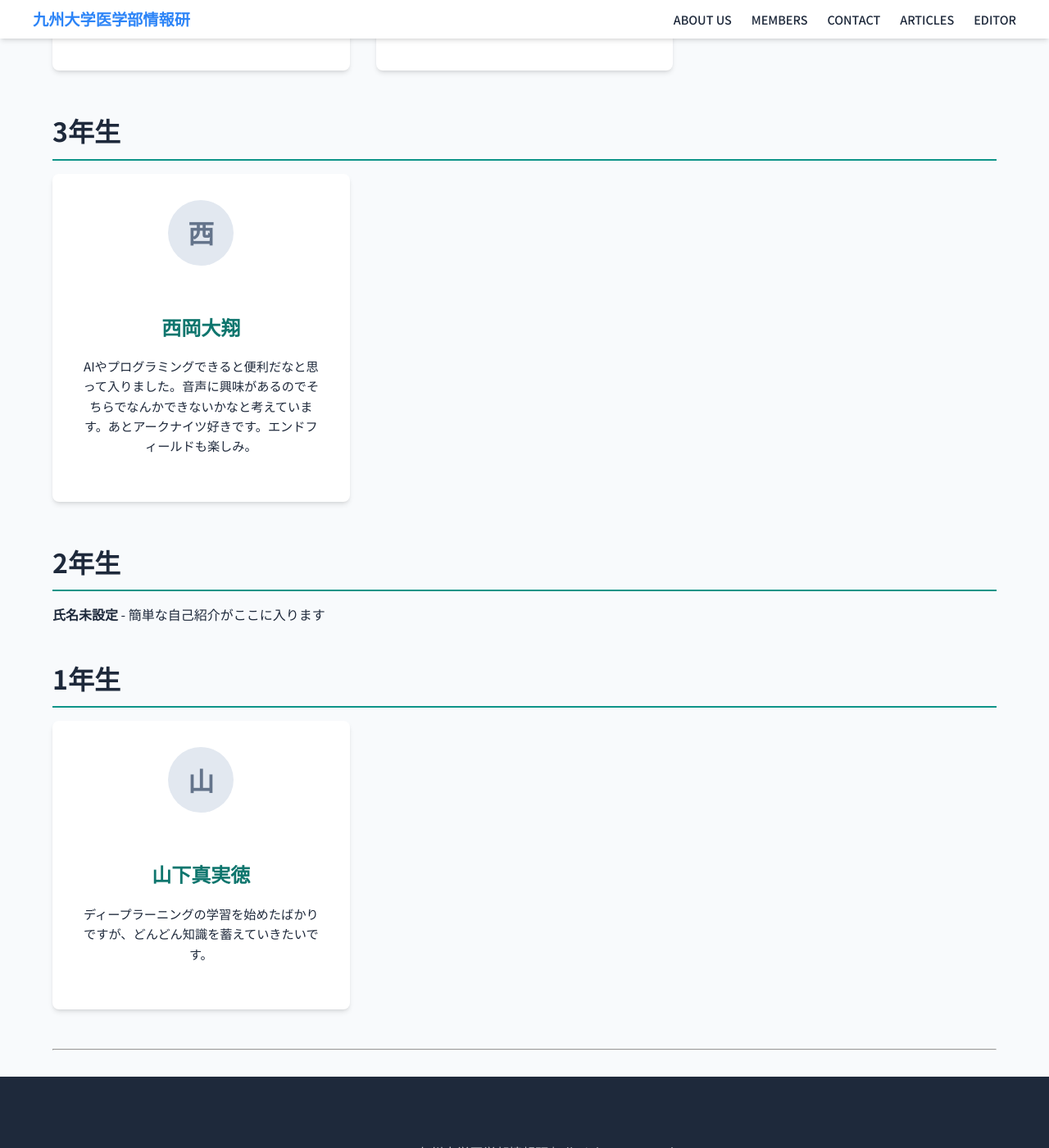
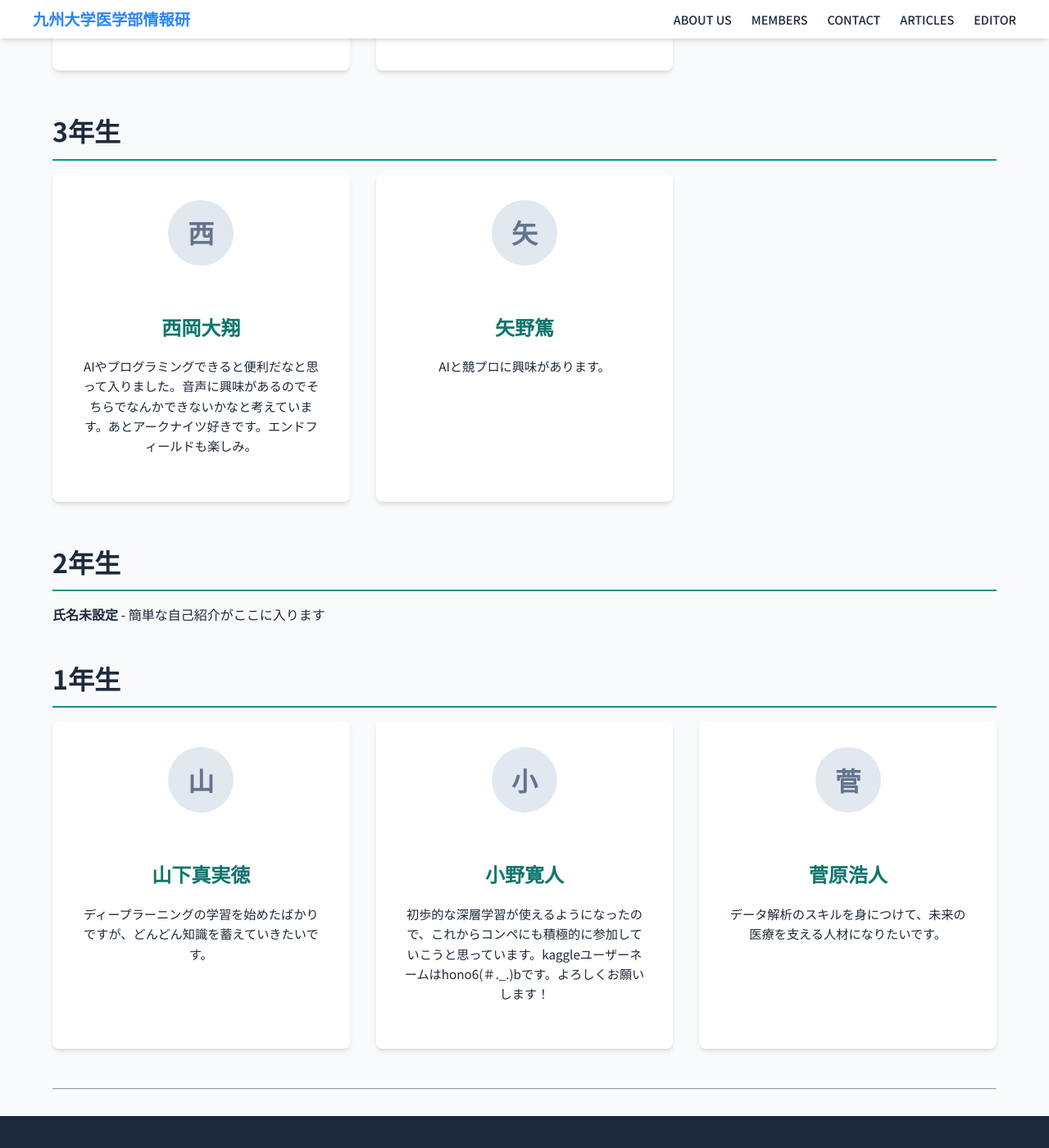
Before and after one commit to qumiclub/club-welcome-page, a Jekyll site: the page built from _pages/members.md, in a window 1280 px wide and 1400 px high, scrolled down 1291 px. Shown: the whole window at 82% size. Built offline with Jekyll 4.4.1, drawn with Linux system fonts in a browser that asks for light colours.

Commit message:
add members

```diff
--- a/_pages/members.md
+++ b/_pages/members.md
@@ -44,6 +44,11 @@
     <h3 class="member-name">西岡大翔</h3>
     <p class="member-bio">AIやプログラミングできると便利だなと思って入りました。音声に興味があるのでそちらでなんかできないかなと考えています。あとアークナイツ好きです。エンドフィールドも楽しみ。</p>
   </div>
+  <div class="member-card">
+    <div class="member-icon">矢</div>
+    <h3 class="member-name">矢野篤</h3>
+    <p class="member-bio">AIと競プロに興味があります。</p>
+  </div>
 </div>
 
 ## 2年生
@@ -58,6 +63,16 @@
     <h3 class="member-name">山下真実徳</h3>
     <p class="member-bio">ディープラーニングの学習を始めたばかりですが、どんどん知識を蓄えていきたいです。</p>
   </div>
+  <div class="member-card">
+    <div class="member-icon">小</div>
+    <h3 class="member-name">小野寛人</h3>
+    <p class="member-bio">初歩的な深層学習が使えるようになったので、これからコンペにも積極的に参加していこうと思っています。kaggleユーザーネームはhono6(＃._.)bです。よろしくお願いします！</p>
+  </div>
+  <div class="member-card">
+    <div class="member-icon">菅</div>
+    <h3 class="member-name">菅原浩人</h3>
+    <p class="member-bio">データ解析のスキルを身につけて、未来の医療を支える人材になりたいです。</p>
+  </div>
 </div>
 
 ---
```
Also changed, not shown: _pages/about-us.md (+1 -14 lines).
